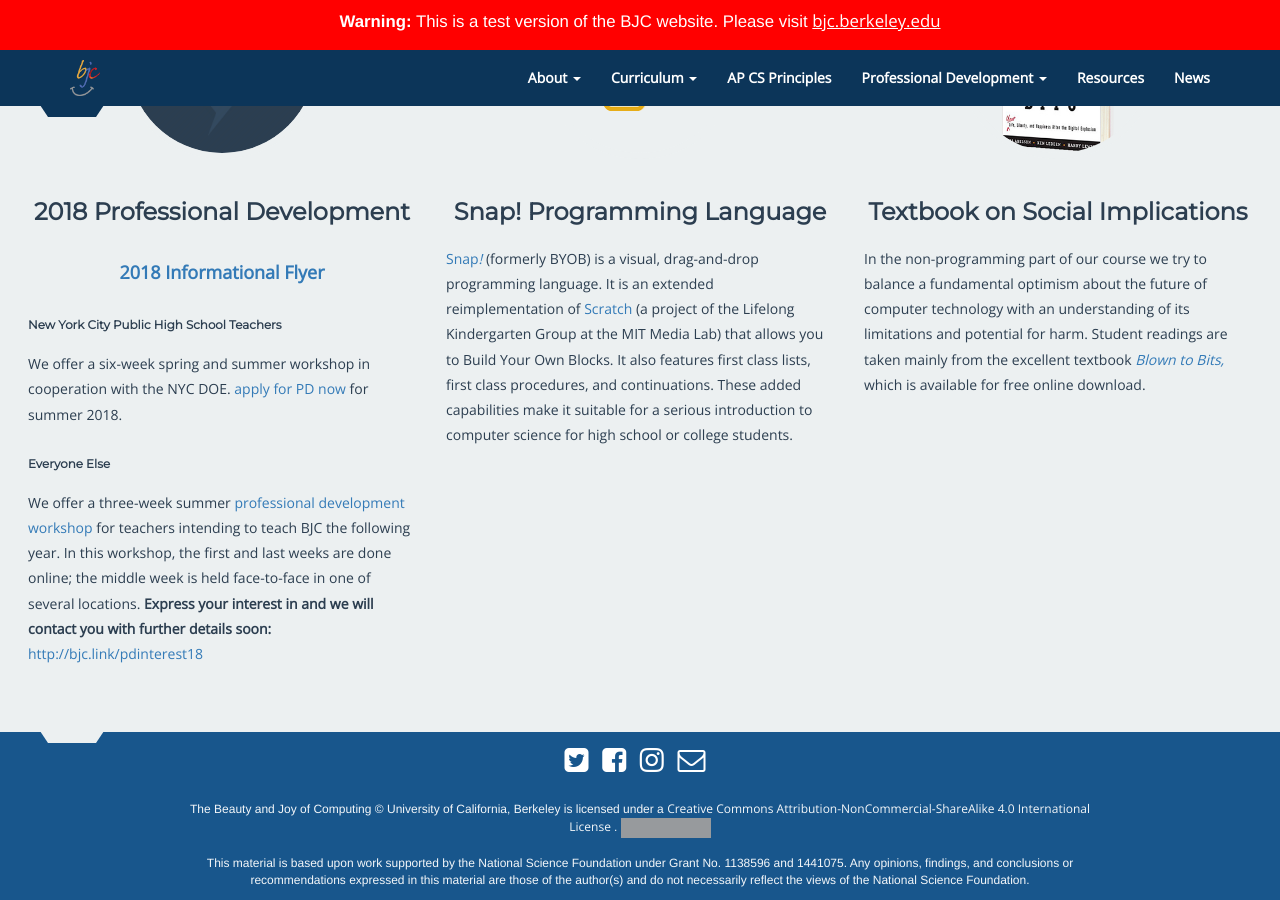
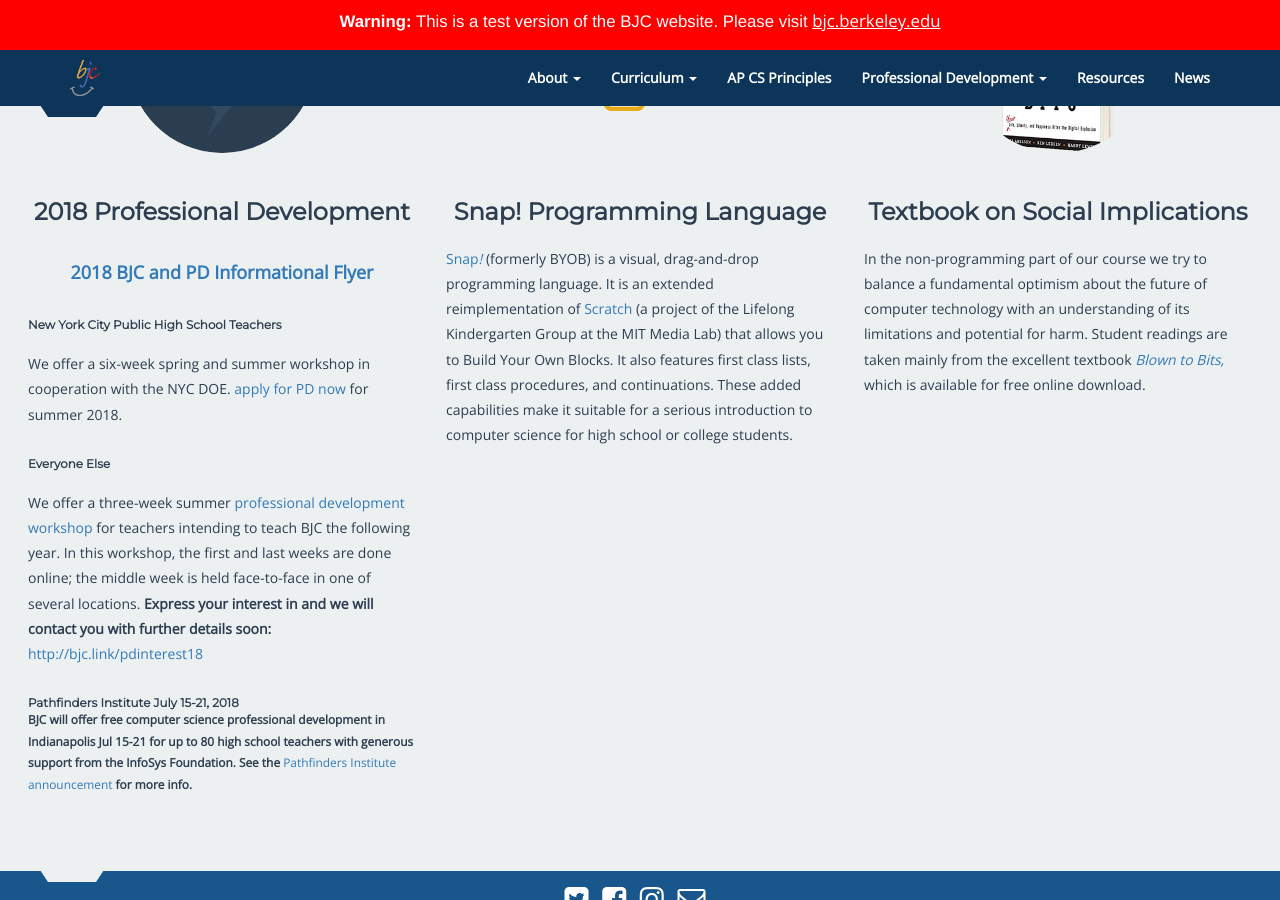
Before and after one commit to beautyjoy/beautyjoy.github.io, a Jekyll site: the page built from index.html, in a window 1280 px wide and 900 px high, scrolled down 1783 px. Built offline with Jekyll 4.4.1, drawn with Linux system fonts in a browser that asks for light colours; grey boxes are pictures that could not be loaded.

Commit message:
front page updates

```diff
--- a/front-page/left-panel.html
+++ b/front-page/left-panel.md
@@ -1,13 +1,15 @@
 <div class="circle-frame">
-  <img src="{{ site.baseurl }}/img/suit-and-tie-icon.png">
+  <img src="{{ site.baseurl }}/img/suit-and-tie-icon.png" role="presentation">
 </div>
 <h3 class="text-center">2018 Professional Development</h3>
 
+
 <h4 class="text-center">
   <a href="{{ site.baseurl }}/documents/2018/bjc-pd-2018-flyer.pdf">
-    2018 Informational Flyer
+    2018 BJC and PD Informational Flyer
   </a>
 </h4>
+
 
 <h4 class="small">New York City Public High School Teachers</h4>
 <p>
@@ -19,3 +21,9 @@
 <p>
   We offer a three-week summer <a href="{{ site.baseurl }}/summer-pd">professional development workshop</a> for teachers intending to teach BJC the following year. In this workshop, the first and last weeks are done online; the middle week is held face-to-face in one of several locations. <strong>Express your interest in and we will contact you with further details soon: <a href="{{ site.pd_interest_url }}">{{ site.pd_interest_url }}</a></strong>
 </p>
+
+<h4 class="small">Pathfinders Institute July 15-21, 2018
+
+<p>
+BJC will offer free computer science professional development in Indianapolis Jul 15-21 for up to 80 high school teachers with generous support from the InfoSys Foundation. See the <a href="http://www.infosys.org/infosys-foundation-usa/media/press/Pages/free-cs-training-800-teachers-summer2018.aspx">Pathfinders Institute announcement</a> for more info.
+</p>
--- a/index.html
+++ b/index.html
@@ -50,7 +50,7 @@
   <div class="container-fluid">
     <div class="row">
       <div class="col-sm-4">
-        {% include_relative front-page/left-panel.html %}
+        {% include_relative front-page/left-panel.md %}
       </div>
       <div class="col-sm-4">
         {% include_relative front-page/center-panel.html %}
```
